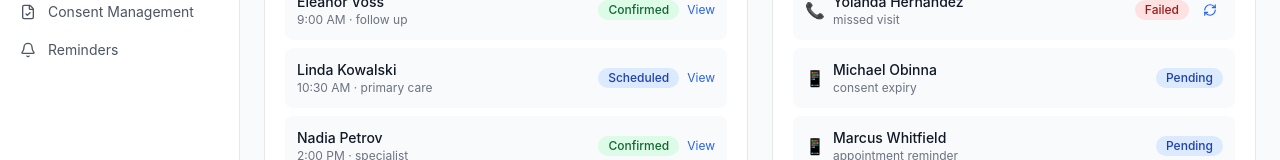
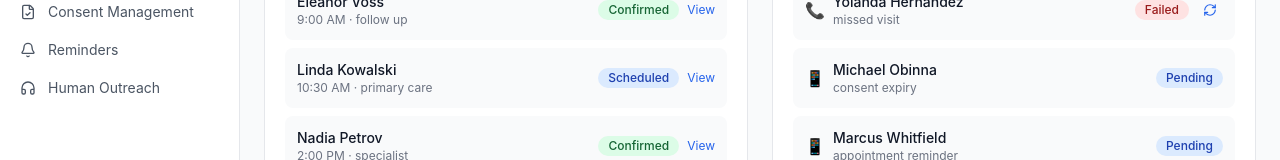
Before and after one commit to crxei/backoffice-ui, a React (Vite) app: page /login in a window 1280 px wide. Both pictures are taken after a click on the button "Sign in with OpenFn". Shown: the part 306-466 px from the top of the page. Built offline with nearby package versions, Linux system fonts and the light colour scheme.

Commit message:
feat: Add Human Outreach

```diff
--- a/src/components/layout/Sidebar.tsx
+++ b/src/components/layout/Sidebar.tsx
@@ -22,6 +22,7 @@ import {
   ChevronLeft,
   ChevronRight,
   TrendingUp,
+  Headphones,
 } from "lucide-react";
 import logo from "../../assets/logo.png";
 import { useAuthStore } from "../../store/authStore";
@@ -122,6 +123,12 @@ const navItems: NavItem[] = [
     icon: Phone,
     roles: ["admin"],
   },
+  {
+    to: "/ringcentral",
+    label: "Human Outreach",
+    icon: Headphones,
+    roles: ["admin", "care_coordinator"],
+  },
   { to: "/reports", label: "Reports", icon: BarChart2, roles: ["admin"] },
   {
     to: "/admin/openfn",
--- a/src/router.tsx
+++ b/src/router.tsx
@@ -29,6 +29,7 @@ import { ReportsPage } from './pages/reports/ReportsPage'
 import { AdminPage } from './pages/admin/AdminPage'
 import { OpenFnMonitorPage } from './pages/admin/OpenFnMonitorPage'
 import { CareGapsPage } from './pages/careGaps/CareGapsPage'
+import { RingCentralPage } from './pages/ringcentral/RingCentralPage'
 
 export const router = createBrowserRouter([
   { path: '/login', element: <LoginPage /> },
@@ -63,6 +64,7 @@ export const router = createBrowserRouter([
       { path: 'claims', element: <ClaimsPage /> },
       { path: 'reports', element: <ReportsPage /> },
       { path: 'care-gaps', element: <CareGapsPage /> },
+      { path: 'ringcentral', element: <RingCentralPage /> },
       { path: 'admin', element: <AdminPage /> },
       { path: 'admin/openfn', element: <OpenFnMonitorPage /> },
     ],
```
